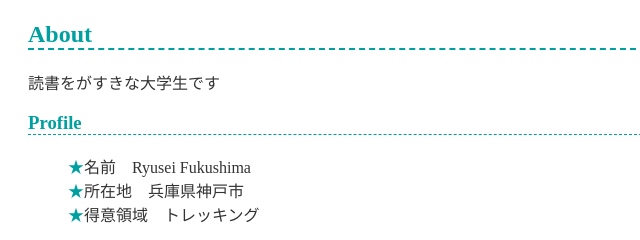
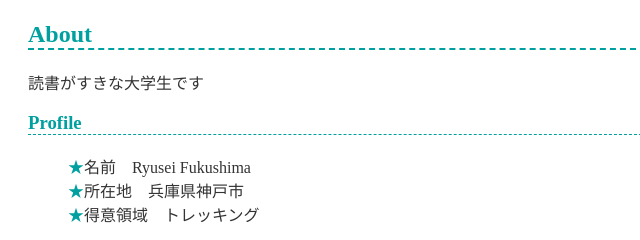
Before and after one commit to Ryusei-Fukushima-001/Ryusei-Fukushima-oo1.github.io, a plain HTML site: page index.html in a window 1280 px wide. Shown: the part 326-566 px from the top of the page, 2-642 px from the left. Drawn offline with Linux system fonts and the light colour scheme.

Commit message:
Update index.html

```diff
--- a/index.html
+++ b/index.html
@@ -12,7 +12,7 @@
 
     <h2>About</h2>
     <p>
-      読書をがすきな大学生です
+      読書がすきな大学生です
     </p>
 
     <h3>Profile</h3>
```
